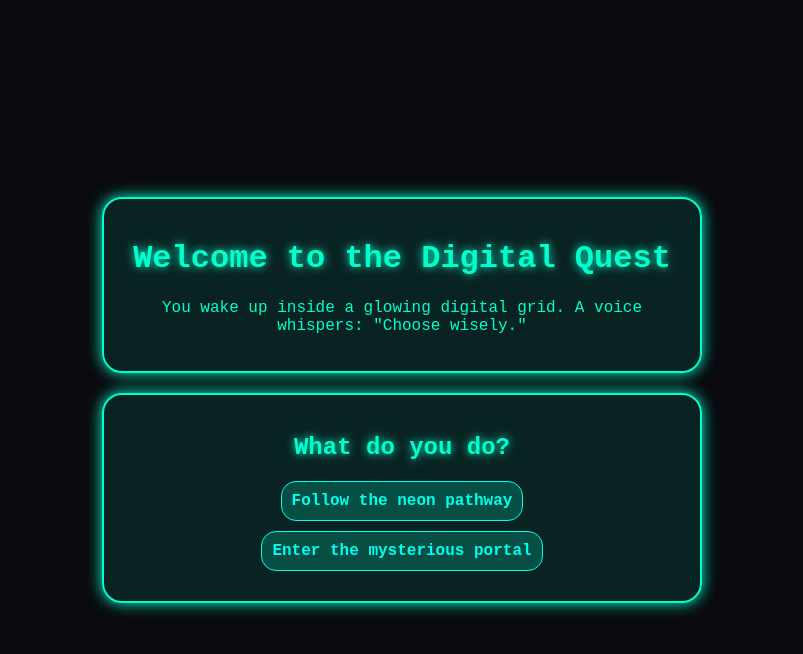
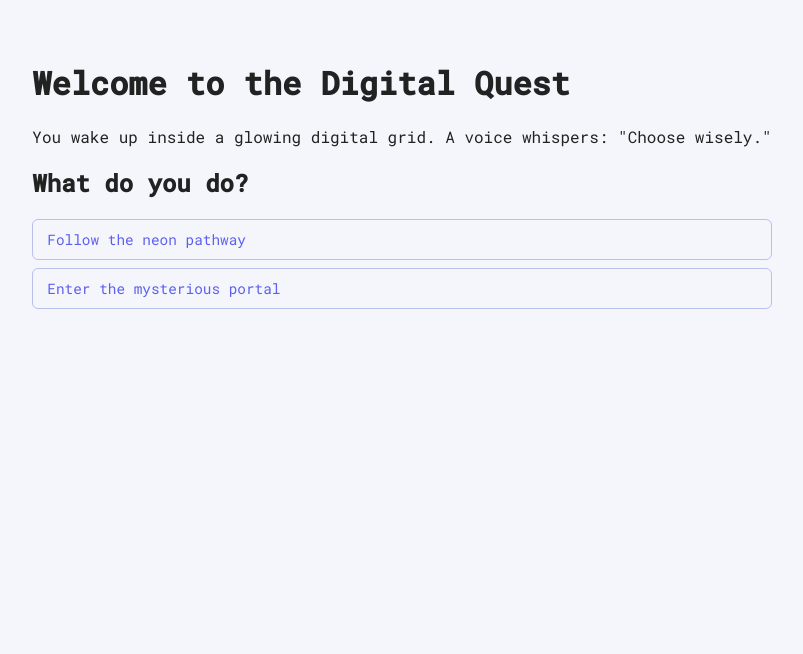
Before and after one commit to certifiedbliss/chooseurownadventure, a plain HTML site: page index.html in a window 1280 px wide. Shown: the whole page, without its empty margins (238-1041 px from the left). Drawn offline with Linux system fonts and the light colour scheme.

Commit message:
Update style.css

```diff
--- a/style.css
+++ b/style.css
@@ -1,55 +1,61 @@
+@import url('https://fonts.googleapis.com/css2?family=Roboto+Mono:wght@400;500&display=swap');
+
 body {
-  font-family: 'Courier New', monospace;
-  background: #0a0a0f;
-  color: #00ffcc;
+  font-family: "Roboto Mono", monospace;
+  background: #f4f6fb;
+  color: #222;
   display: flex;
   justify-content: center;
-  align-items: center;
+  align-items: flex-start;
   min-height: 100vh;
   margin: 0;
+  padding: 40px;
 }
 
-.container {
-  text-align: center;
-  max-width: 600px;
-  padding: 20px;
+.card {
+  border: 2px solid #b8c1ec; /* soft pastel lavender */
+  background: #ffffff;
+  box-shadow: 6px 6px 0 #e0e4f4; /* light shadow */
+  max-width: 520px;
+  width: 100%;
+  padding: 24px;
+  border-radius: 8px; /* square-ish, but not harsh */
 }
 
-.bubble {
-  background: rgba(0, 255, 204, 0.1);
-  border: 2px solid #00ffcc;
-  border-radius: 20px;
-  padding: 20px;
-  margin: 20px 0;
-  box-shadow: 0 0 15px #00ffcc;
-  transition: transform 0.2s, box-shadow 0.2s;
+.card h1,
+.card h2 {
+  font-size: 1.2rem;
+  margin-bottom: 15px;
+  font-weight: 500;
+  color: #333;
 }
 
-.bubble:hover {
-  transform: scale(1.05);
-  box-shadow: 0 0 25px #00ffee;
+.card p {
+  line-height: 1.6;
+  font-size: 0.95rem;
+  color: #444;
 }
 
-h1, h2 {
-  text-shadow: 0 0 10px #00ffcc;
+.choice-box {
+  border-top: 1px solid #b8c1ec;
+  margin-top: 20px;
+  padding-top: 15px;
 }
 
 a {
   display: block;
-  margin: 10px auto;
+  margin: 8px 0;
+  padding: 10px 14px;
+  border: 1px solid #b8c1ec;
+  border-radius: 6px;
   text-decoration: none;
-  color: #00ffee;
-  font-weight: bold;
-  background: rgba(0, 255, 204, 0.2);
-  border: 1px solid #00ffee;
-  border-radius: 15px;
-  padding: 10px;
-  width: fit-content;
-  transition: all 0.2s;
+  color: #5d5fef; /* soft blue accent */
+  font-size: 0.9rem;
+  transition: all 0.2s ease;
 }
 
 a:hover {
-  background: #00ffee;
-  color: #0a0a0f;
-  box-shadow: 0 0 15px #00ffee;
+  background: #e0e4f9;
+  color: #222;
+  border-color: #5d5fef;
 }
```
